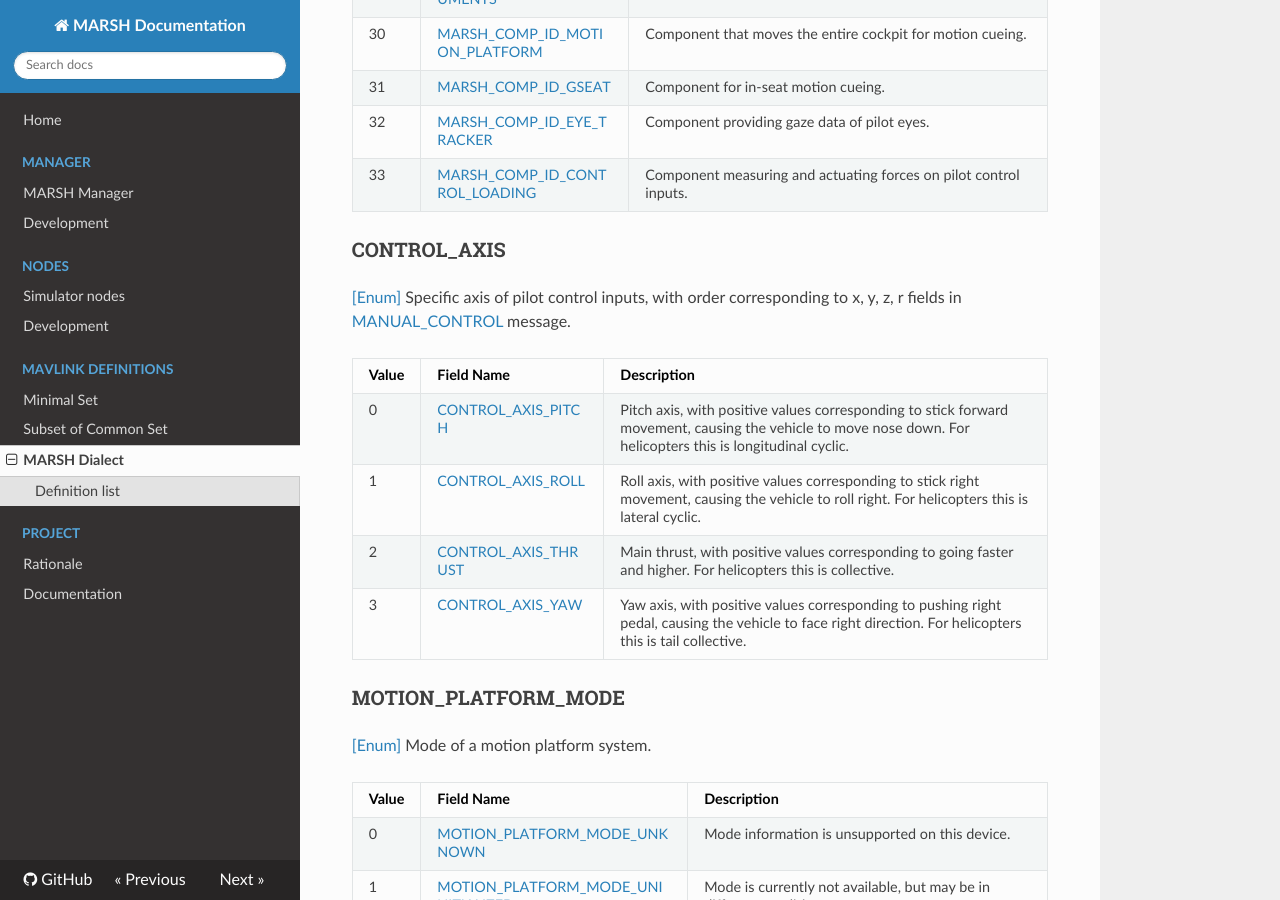
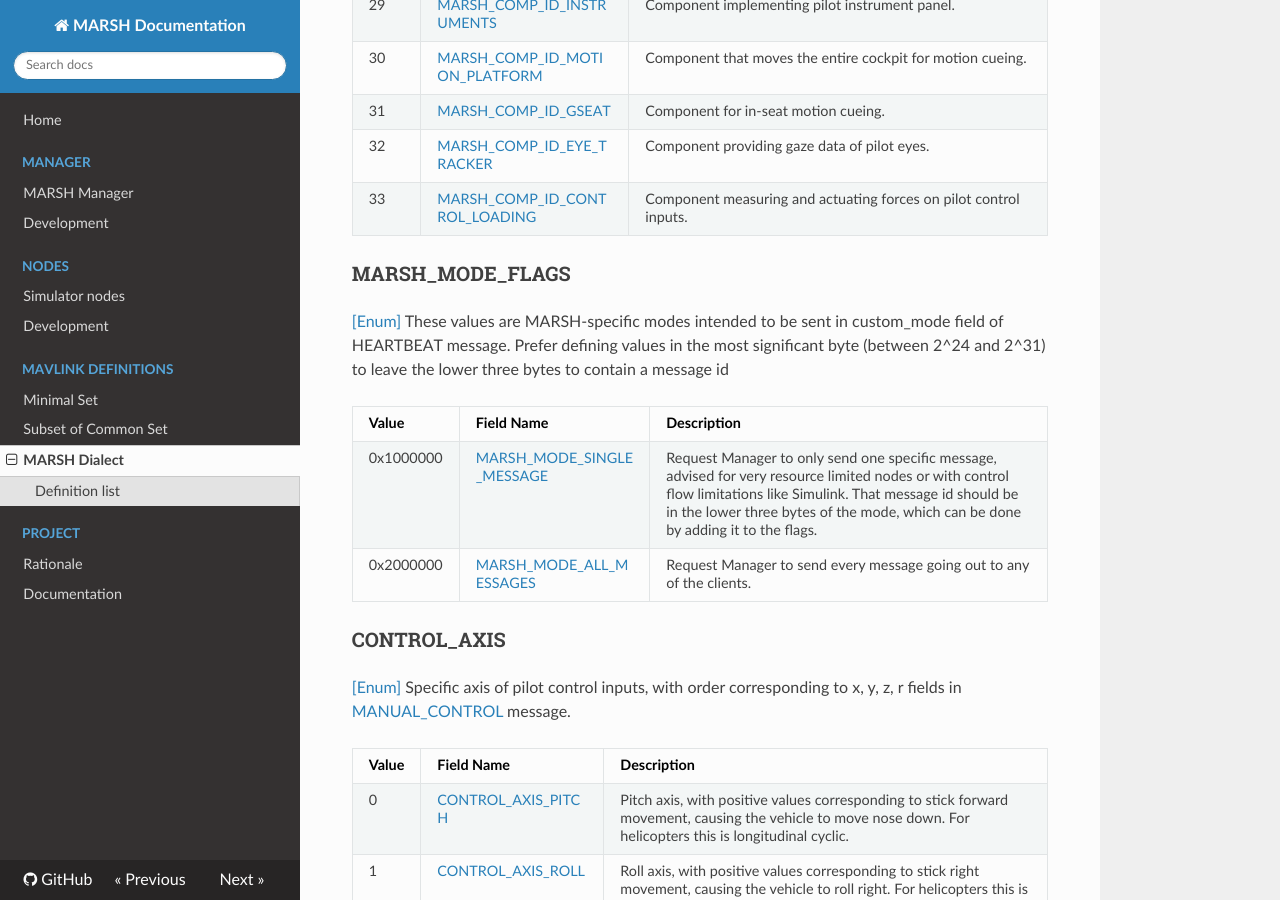
Before and after one commit to marsh-sim/marsh-docs, an MkDocs documentation site: the page built from docs/mavlink/marsh.md, in a window 1280 px wide and 900 px high, scrolled down 1640 px. Built offline with MkDocs 1.6.1, drawn with Linux system fonts in a browser that asks for light colours; nearby versions of some CDN libraries; some of the changed text lies outside the part shown.

Commit message:
Definition tables generated for 58ab536

```diff
--- a/docs/mavlink/marsh.md
+++ b/docs/mavlink/marsh.md
@@ -12,11 +12,12 @@
 
 ## Definition list
 
-Generated on 2024-04-02T17:46:25 from commit [192aaee](https://github.com/marsh-sim/mavlink/tree/192aaeebd3655fb3c663cb1ac07a89d5ab2cd209)
+Generated on 2024-04-21T10:52:41 from commit [58ab536](https://github.com/marsh-sim/mavlink/tree/58ab536c39f57cd40a99e38732736decd67dc1fc)
 
 <ul>
  <li><a href="#enums">Enums</a><ul>
   <li><a href="#MARSH_COMPONENT">MARSH_COMPONENT</a></li>
+  <li><a href="#MARSH_MODE_FLAGS">MARSH_MODE_FLAGS</a></li>
   <li><a href="#CONTROL_AXIS">CONTROL_AXIS</a></li>
   <li><a href="#MOTION_PLATFORM_MODE">MOTION_PLATFORM_MODE</a></li>
   <li><a href="#MOTION_PLATFORM_HEALTH">MOTION_PLATFORM_HEALTH</a></li>
@@ -116,6 +117,38 @@
       <a href="#MARSH_COMP_ID_CONTROL_LOADING">MARSH_COMP_ID_CONTROL_LOADING</a>
      </td>
      <td>Component measuring and actuating forces on pilot control inputs.</td>
+    </tr>
+   </tbody>
+  </table>
+  <h3 id="MARSH_MODE_FLAGS">MARSH_MODE_FLAGS</h3>
+  <p>
+   <a href="#enums">
+    [Enum]
+   </a>These values are MARSH-specific modes intended to be sent in custom_mode field of HEARTBEAT message.
+        Prefer defining values in the most significant byte (between 2^24 and 2^31) to leave the lower three bytes to contain a message id</p>
+  <table class="sortable">
+   <thead>
+    <tr>
+     <th>Value</th>
+     <th>Field Name</th>
+     <th>Description</th>
+    </tr>
+   </thead>
+   <tbody>
+    <tr id="MARSH_MODE_SINGLE_MESSAGE">
+     <td>0x1000000</td>
+     <td>
+      <a href="#MARSH_MODE_SINGLE_MESSAGE">MARSH_MODE_SINGLE_MESSAGE</a>
+     </td>
+     <td>Request Manager to only send one specific message, advised for very resource limited nodes or with control flow limitations like Simulink.
+          That message id should be in the lower three bytes of the mode, which can be done by adding it to the flags.</td>
+    </tr>
+    <tr id="MARSH_MODE_ALL_MESSAGES">
+     <td>0x2000000</td>
+     <td>
+      <a href="#MARSH_MODE_ALL_MESSAGES">MARSH_MODE_ALL_MESSAGES</a>
+     </td>
+     <td>Request Manager to send every message going out to any of the clients.</td>
     </tr>
    </tbody>
   </table>
```
Also changed, not shown: other parts of docs/mavlink/marsh.md (+1 -1 lines), docs/mavlink/common.md (+1 -1 lines), docs/mavlink/minimal.md (+1 -1 lines).
